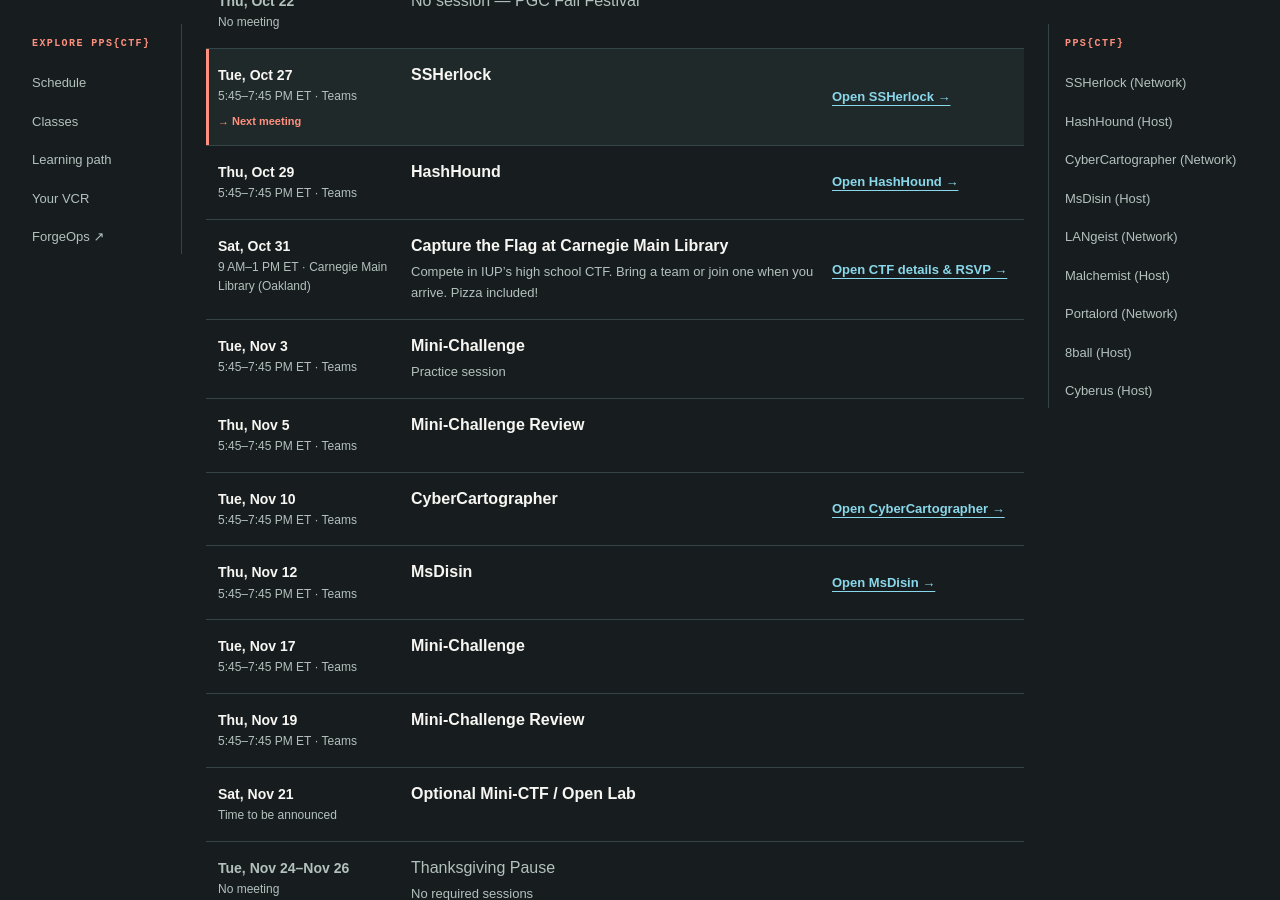
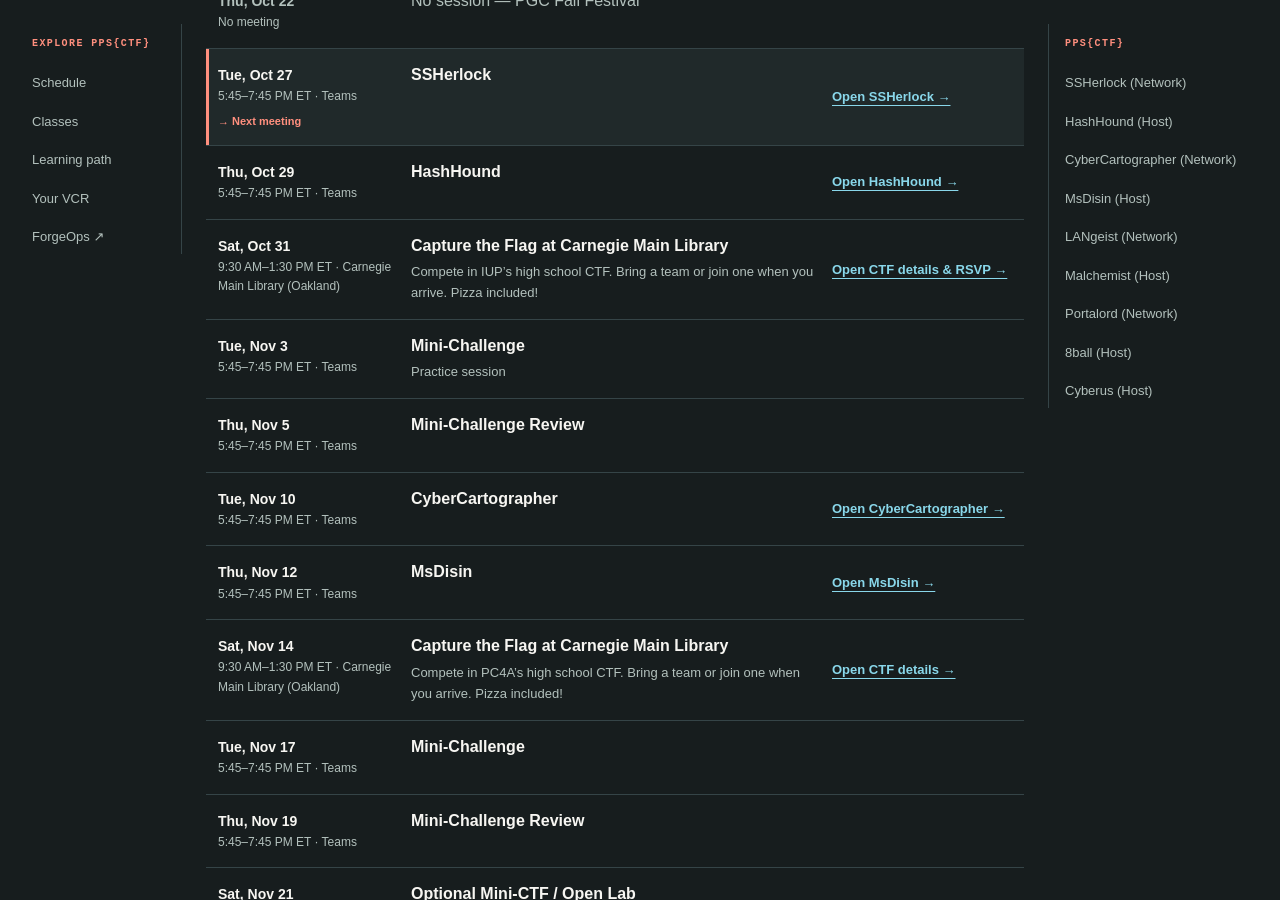
Before and after one commit to jboyce1/ppsCTF, a Jekyll site: the page built from index.md, in a window 1280 px wide and 900 px high, scrolled down 656 px. Built offline with Jekyll 4.4.1, drawn with Linux system fonts in a browser that asks for light colours.

Commit message:
Update library CTF schedule and add November 14 event

```diff
--- a/_data/season.json
+++ b/_data/season.json
@@ -58,9 +58,9 @@
     "title": "Capture the Flag at Carnegie Main Library",
     "description": "Compete in IUP’s high school CTF. Bring a team or join one when you arrive. Pizza included!",
     "date": "Sat, Oct 31",
-    "time": "9 AM–1 PM ET · Carnegie Main Library (Oakland)",
+    "time": "9:30 AM–1:30 PM ET · Carnegie Main Library (Oakland)",
     "start": "2026-10-31T09:30:00-04:00",
-    "end": "2026-10-31T13:00:00-04:00",
+    "end": "2026-10-31T13:30:00-04:00",
     "kind": "meeting",
     "links": [
       {
@@ -120,6 +120,22 @@
       {
         "label": "MsDisin",
         "url": "/classes/MsDisin/MsDisin"
+      }
+    ]
+  },
+  {
+    "id": "session-11-14",
+    "title": "Capture the Flag at Carnegie Main Library",
+    "description": "Compete in PC4A’s high school CTF. Bring a team or join one when you arrive. Pizza included!",
+    "date": "Sat, Nov 14",
+    "time": "9:30 AM–1:30 PM ET · Carnegie Main Library (Oakland)",
+    "start": "2026-11-14T09:30:00-05:00",
+    "end": "2026-11-14T13:30:00-05:00",
+    "kind": "meeting",
+    "links": [
+      {
+        "label": "CTF details",
+        "url": "https://www.pc4a.org/ctf"
       }
     ]
   },
```
Also changed, not shown: scripts/schedule.test.cjs (+2 -1 lines).
